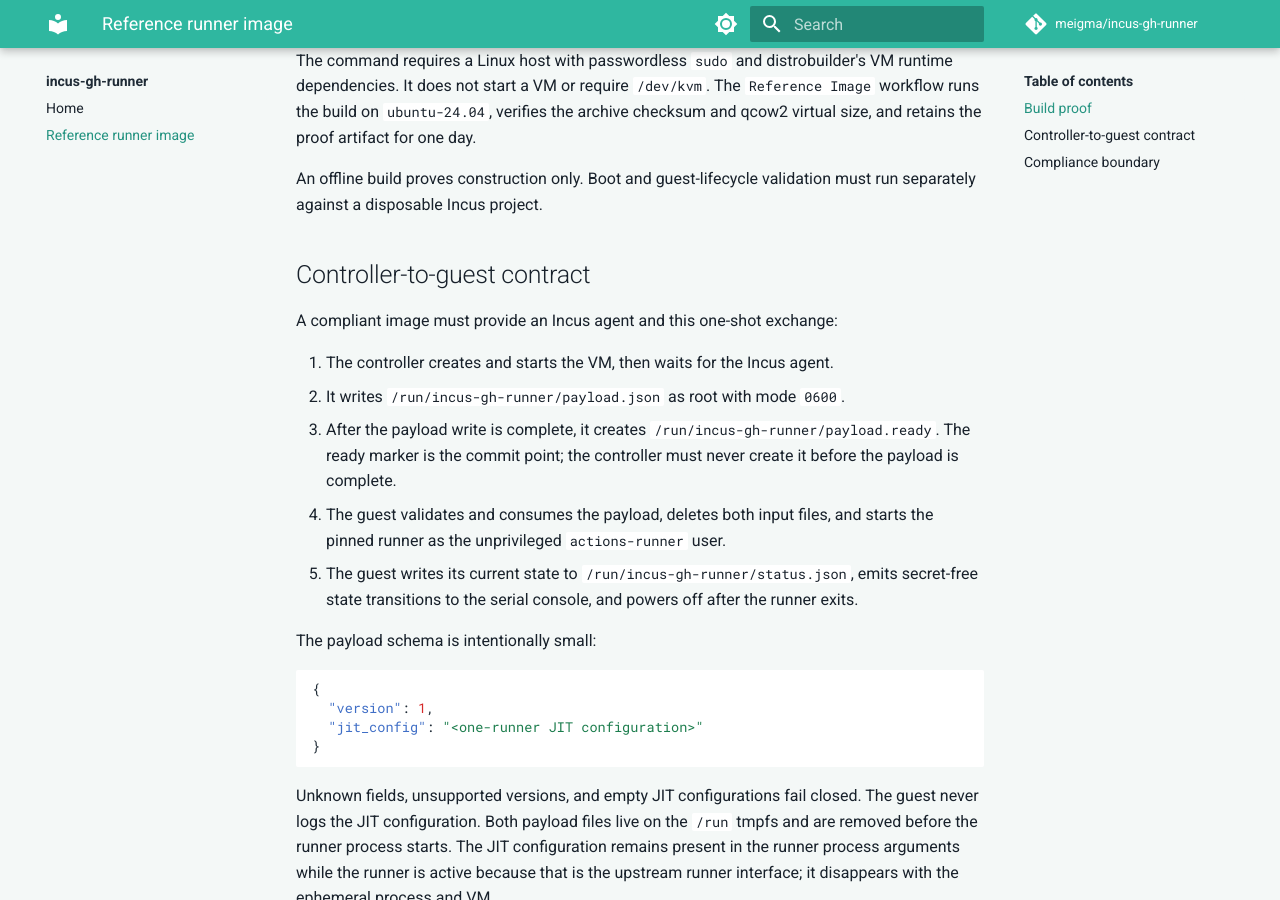
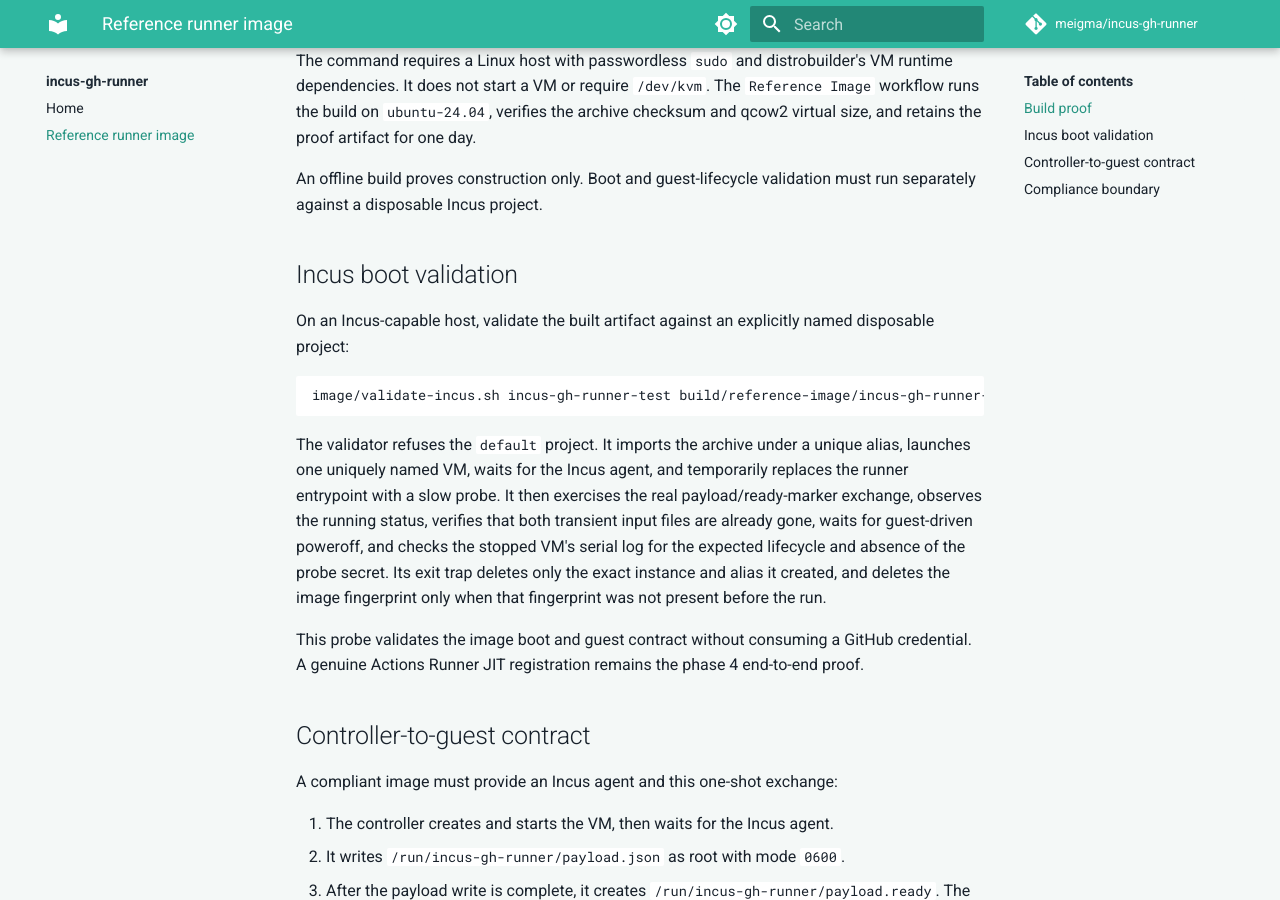
Before and after one commit to meigma/incus-gh-runner, an MkDocs documentation site: the page built from docs/docs/reference-image.md, in a window 1280 px wide and 900 px high, scrolled down 490 px. Built offline with MkDocs 1.6.1 and Material for MkDocs 9.7.7, drawn with Linux system fonts in a browser that asks for light colours; comment, search, counter and statistics services are not loaded.

Commit message:
test(image): add live Incus contract validation

````diff
--- a/docs/docs/reference-image.md
+++ b/docs/docs/reference-image.md
@@ -24,6 +24,29 @@ day.
 
 An offline build proves construction only. Boot and guest-lifecycle validation
 must run separately against a disposable Incus project.
+
+## Incus boot validation
+
+On an Incus-capable host, validate the built artifact against an explicitly
+named disposable project:
+
+```sh
+image/validate-incus.sh incus-gh-runner-test build/reference-image/incus-gh-runner-ubuntu-24.04-x86_64.tar.xz
+```
+
+The validator refuses the `default` project. It imports the archive under a
+unique alias, launches one uniquely named VM, waits for the Incus agent, and
+temporarily replaces the runner entrypoint with a slow probe. It then exercises
+the real payload/ready-marker exchange, observes the running status, verifies
+that both transient input files are already gone, waits for guest-driven
+poweroff, and checks the stopped VM's serial log for the expected lifecycle and
+absence of the probe secret. Its exit trap deletes only the exact instance and
+alias it created, and deletes the image fingerprint only when that fingerprint
+was not present before the run.
+
+This probe validates the image boot and guest contract without consuming a
+GitHub credential. A genuine Actions Runner JIT registration remains the phase
+4 end-to-end proof.
 
 ## Controller-to-guest contract
 
````
Also changed, not shown: 2 other files.
